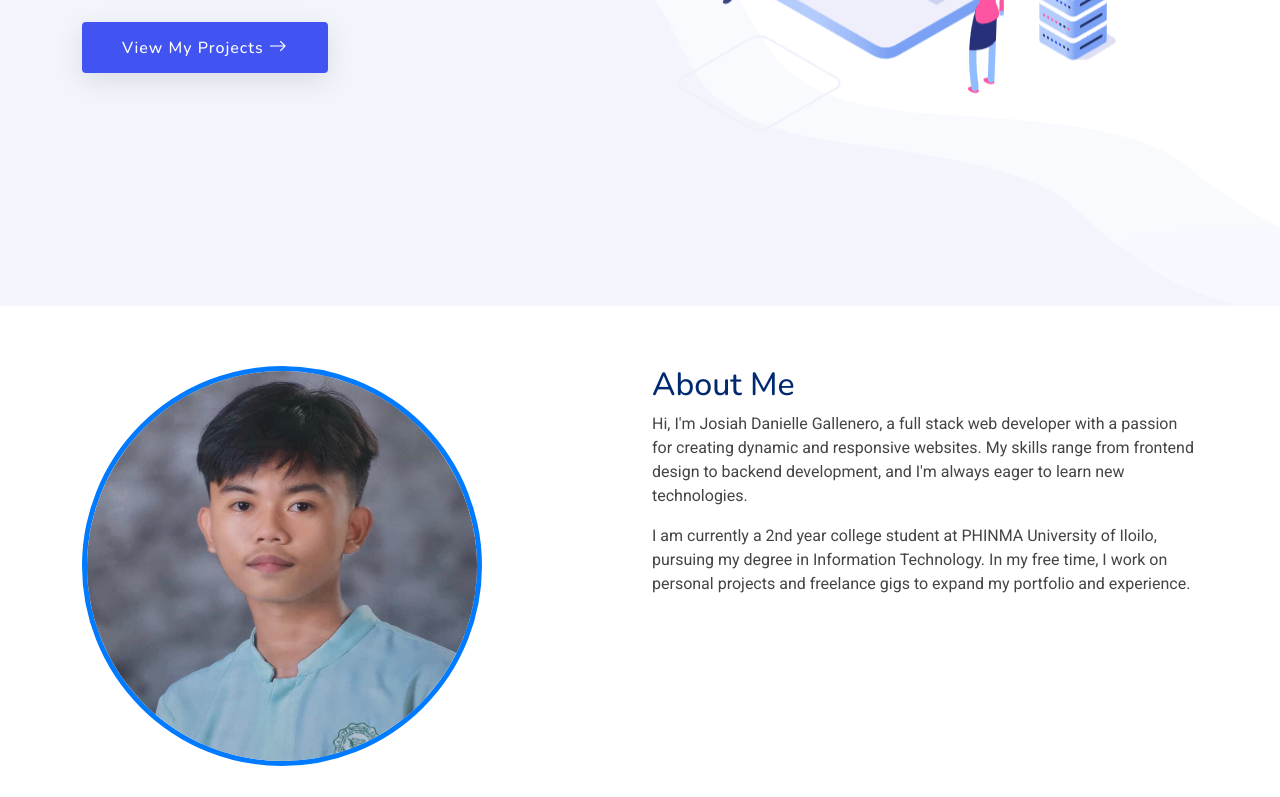
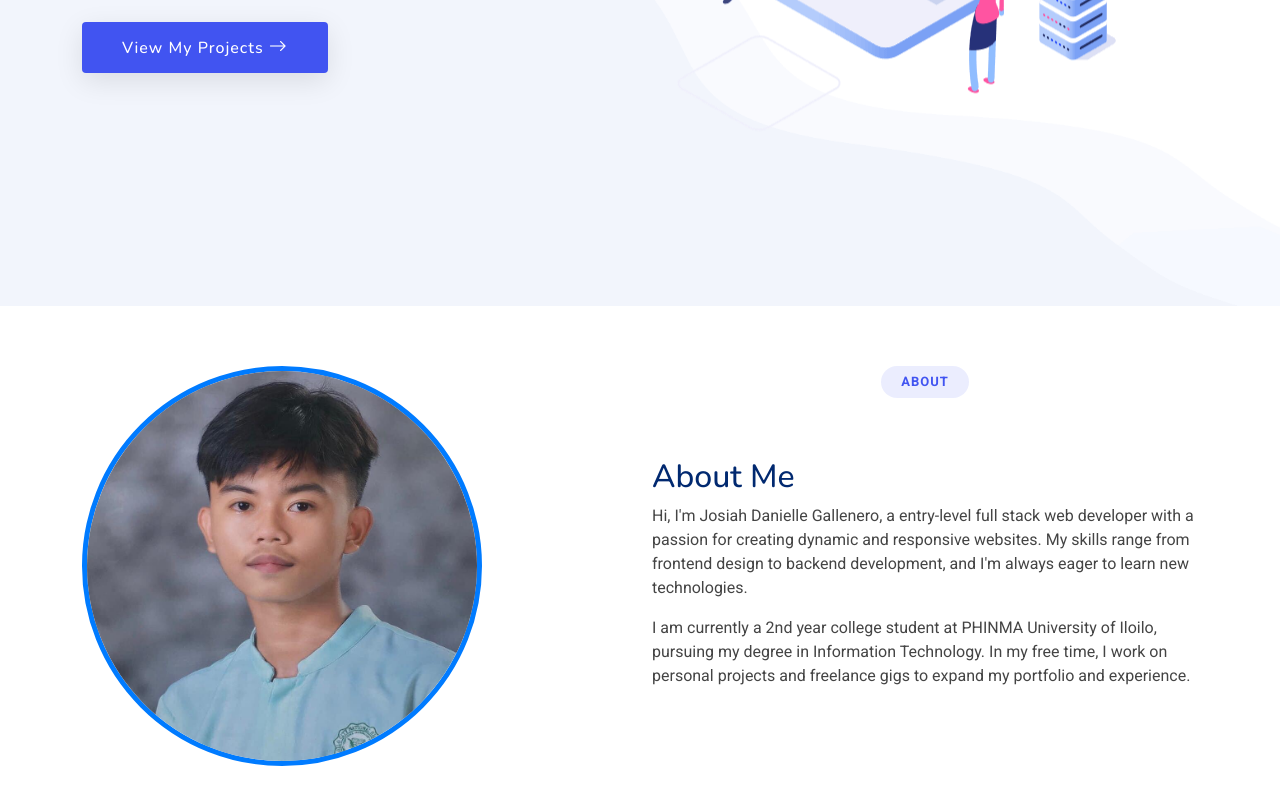
Before and after one commit to anyasauce/portfolio, a plain HTML site: page index.html in a window 1280 px wide. Shown: the part 494-1291 px from the top of the page. Drawn offline with nearby package versions, Linux system fonts and the light colour scheme; some packages are replaced by stand-ins of ours; a script that the page names is missing.

Commit message:
first commit

```diff
--- a/index.html
+++ b/index.html
@@ -87,8 +87,11 @@
           <img src="assets/images/picture.jpg" class="img-fluid rounded-circle mb-3 smaller-img" alt="Profile Image">
         </div>
         <div class="col-md-6">
-          <h2>About Me</h2>
-          <p>Hi, I'm Josiah Danielle Gallenero, a full stack web developer with a passion for creating dynamic and
+          <div class="container section-title" data-aos="fade-up">
+            <h2>About</h2>
+          </div><!-- End Section Title -->
+            <h2>About Me</h2>
+          <p>Hi, I'm Josiah Danielle Gallenero, a entry-level full stack web developer with a passion for creating dynamic and
             responsive websites. My skills range from frontend design to backend development, and I'm always eager to
             learn new technologies.</p>
           <p>I am currently a 2nd year college student at PHINMA University of Iloilo, pursuing my degree in Information
```
